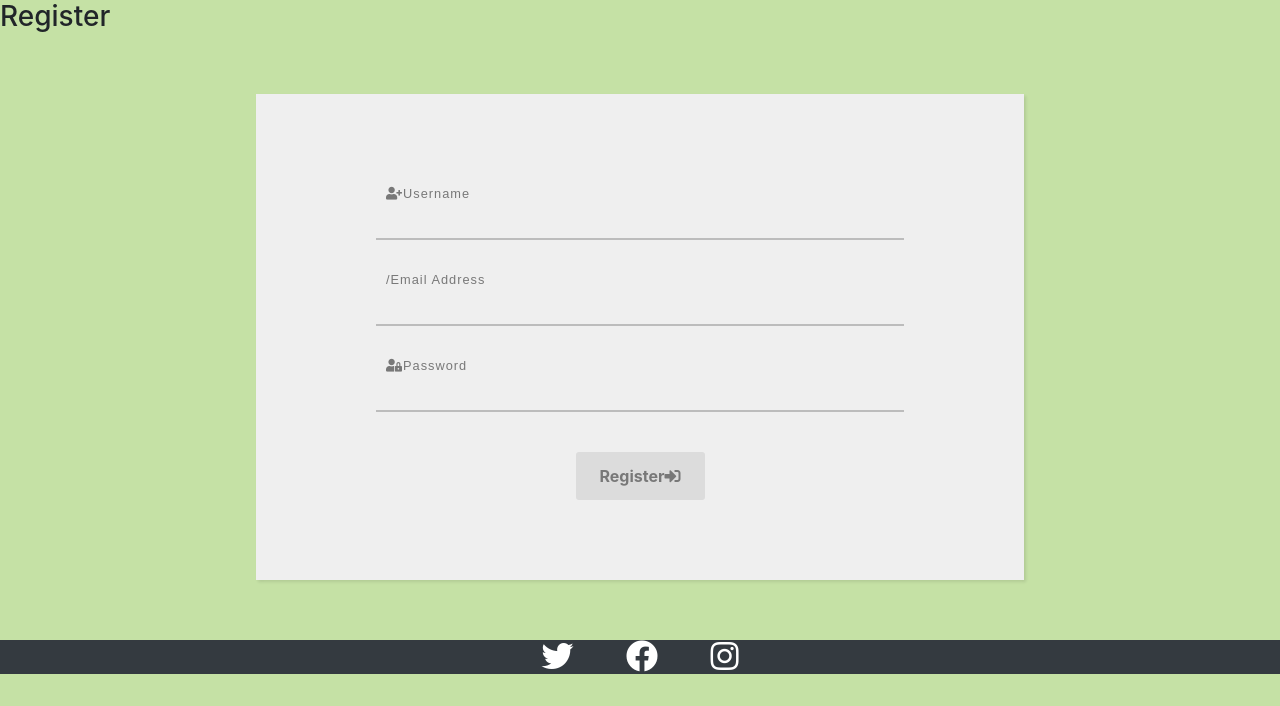
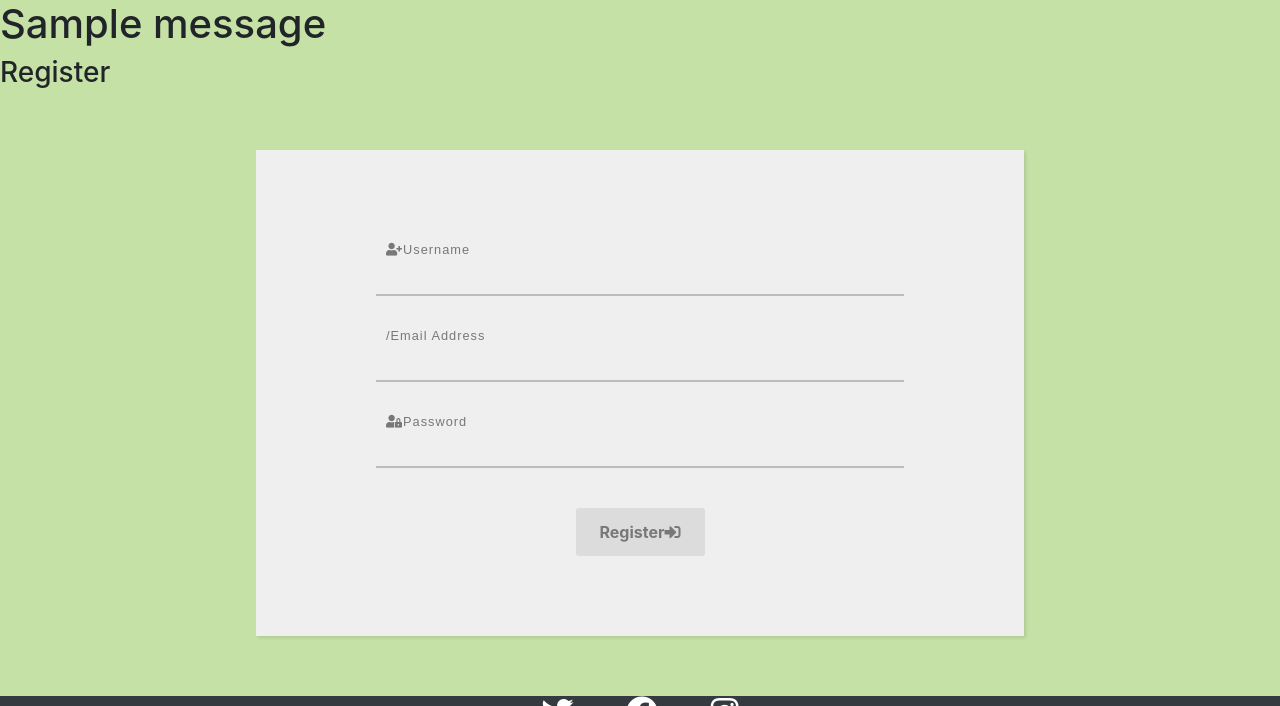
Before and after one commit to dariocharles/vegansharing, a Flask app: page /register in a window 1280 px wide. Shown: the part 58-764 px from the top of the page. Run offline with Flask 2, Linux system fonts and the light colour scheme; one stand-in notice (Sample message) is shown; some libraries are stand-ins or nearby versions.

Commit message:
Add register functionality

```diff
--- a/app.py
+++ b/app.py
@@ -17,6 +17,7 @@ app.secret_key = os.environ.get("SECRET_KEY")
 
 mongo = PyMongo(app)
 
+
 # Get recipes?
 @app.route("/")
 @app.route("/get_recipes")
@@ -24,9 +25,32 @@ def get_recipes():
     all_recipes = mongo.db.recipes.find()
     return render_template("all_recipes.html", recipes=all_recipes)
 
+
 @app.route("/register", methods=["GET", "POST"])
 def register():
+    if request.method == "POST":
+        # check if username already exists in db
+        existing_user = mongo.db.users.find_one(
+            {"username": request.form.get("username").lower()})
+
+        if existing_user:
+            flash("Username already exists")
+            return redirect(url_for("register"))
+        # return render_template("register.html")
+
+        register = {
+            "username": request.form.get("username").lower(),
+            "email_address": request.form.get("email").lower(),
+            "password": generate_password_hash(request.form.get("password"))
+        }
+        mongo.db.users.insert_one(register)
+
+        # put the new user into 'session' cookie
+        session["user"] = request.form.get("username").lower()
+        flash("Registration Successful!")
+        return redirect(url_for("register"))
     return render_template("register.html")
+
 
 if __name__ == "__main__":
     app.run(host=os.environ.get("IP"),
--- a/templates/base.html
+++ b/templates/base.html
@@ -51,8 +51,17 @@
   </div>
 </header>
 
+<section>
+        <!-- flash messages -->
+    {% for flash_message in get_flashed_messages(register) %}
+         <h1>{{ flash_message }}</h1>
+    {% endfor %}
+</section>
+
+<main class="container"></main>
     {% block content %}
     {% endblock %}
+</main>
 
 <footer>
     <div id="footer" class="container-fluid bg-dark p-0">
--- a/templates/register.html
+++ b/templates/register.html
@@ -4,11 +4,13 @@
     <h3 class="center-align">Register</h3>
 
     <!-- Taken From https://bootsnipp.com/snippets/or3WG -->
+
+
     <form method="POST" action="{{ url_for('register') }}">
 <!-- Username -->
   <label>
     <p class="label-txt"><i class="fas fa-user-plus"></i>Username</p>
-    <input type="text" class="input">
+    <input id="username" name="username"  minlength="5"  maxlength="15" pattern="^[a-zA-Z0-9]{5,15}$" type="text" class="input" required>
     <div class="line-box">
       <div class="line"></div>
     </div>
@@ -16,7 +18,7 @@
 <!-- Email -->
   <label>
     <p class="label-txt"><i class="fas fa-mail"></i>/Email Address</p>
-    <input type="text" class="input">
+    <input id="email" name="email" minlength="5" maxlength="40" type="email" class="input" required>
     <div class="line-box">
       <div class="line"></div>
     </div>
@@ -24,7 +26,7 @@
 <!-- Password -->
   <label>
     <p class="label-txt"><i class="fas fa-user-lock"></i>Password</p>
-    <input type="text" class="input">
+    <input id="password" name="password" type="password" minlength="5" maxlength="15" pattern="^[a-zA-Z0-9]{5,15}$" class="input" required>
     <div class="line-box">
       <div class="line"></div>
     </div>
```
